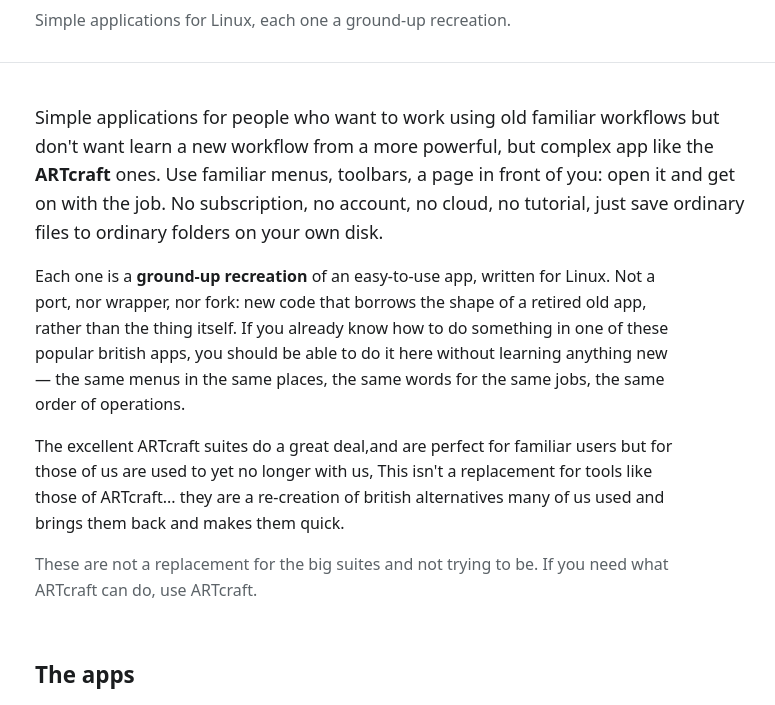
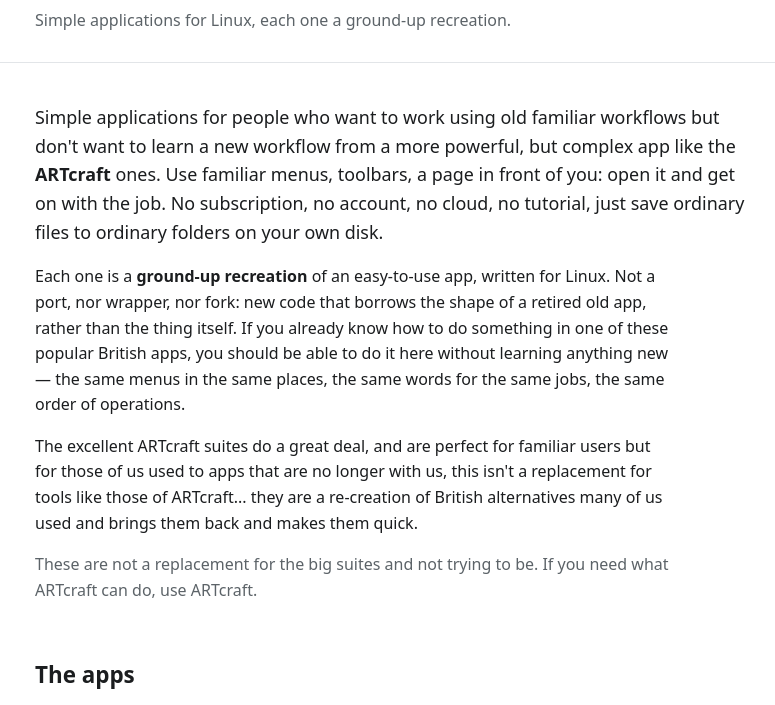
Before and after one commit to janszafranski/just-a-collection-of-apps, a plain HTML site: page docs/index.html in a window 1280 px wide. Shown: the part 80-785 px from the top of the page, without its empty margins (69-844 px from the left). Drawn offline with Linux system fonts and the light colour scheme.

Commit message:
wording: fix four slips in Jan's intro, README and site together
- don't want learn -> don't want to learn
- a great deal,and -> a great deal, and
- british -> British (x2)
- "for those of us are used to yet no longer with us, This isn't" ->
  "for those of us used to apps that are no longer with us, this isn't"

No other wording changed. docs/index.html is regenerated, so the two stay
word for word the same.

Co-Authored-By: Claude Opus 5 <noreply@anthropic.com>

```diff
--- a/docs/index.html
+++ b/docs/index.html
@@ -12,7 +12,7 @@
 
 
 <p class="lede">Simple applications for people who want to work using old
-familiar workflows but don't want learn a new workflow from a more powerful, but
+familiar workflows but don't want to learn a new workflow from a more powerful, but
 complex app like the <strong>ARTcraft</strong> ones. Use familiar menus,
 toolbars, a page in front of you: open it and get on with the job. No
 subscription, no account, no cloud, no tutorial, just save ordinary files to
@@ -21,14 +21,14 @@ ordinary folders on your own disk.</p>
 <p>Each one is a <strong>ground-up recreation</strong> of an easy-to-use app,
 written for Linux. Not a port, nor wrapper, nor fork: new code that borrows the
 shape of a retired old app, rather than the thing itself. If you already know
-how to do something in one of these popular british apps, you should be able to
+how to do something in one of these popular British apps, you should be able to
 do it here without learning anything new &mdash; the same menus in the same
 places, the same words for the same jobs, the same order of operations.</p>
 
-<p>The excellent ARTcraft suites do a great deal,and are perfect for familiar
-users but for those of us are used to yet no longer with us, This isn't a
+<p>The excellent ARTcraft suites do a great deal, and are perfect for familiar
+users but for those of us used to apps that are no longer with us, this isn't a
 replacement for tools like those of ARTcraft... they are a re-creation of
-british alternatives many of us used and brings them back and makes them
+British alternatives many of us used and brings them back and makes them
 quick.</p>
 
 <p class="mute">These are not a replacement for the big suites and not trying to
```
Also changed, not shown: 2 other files.
